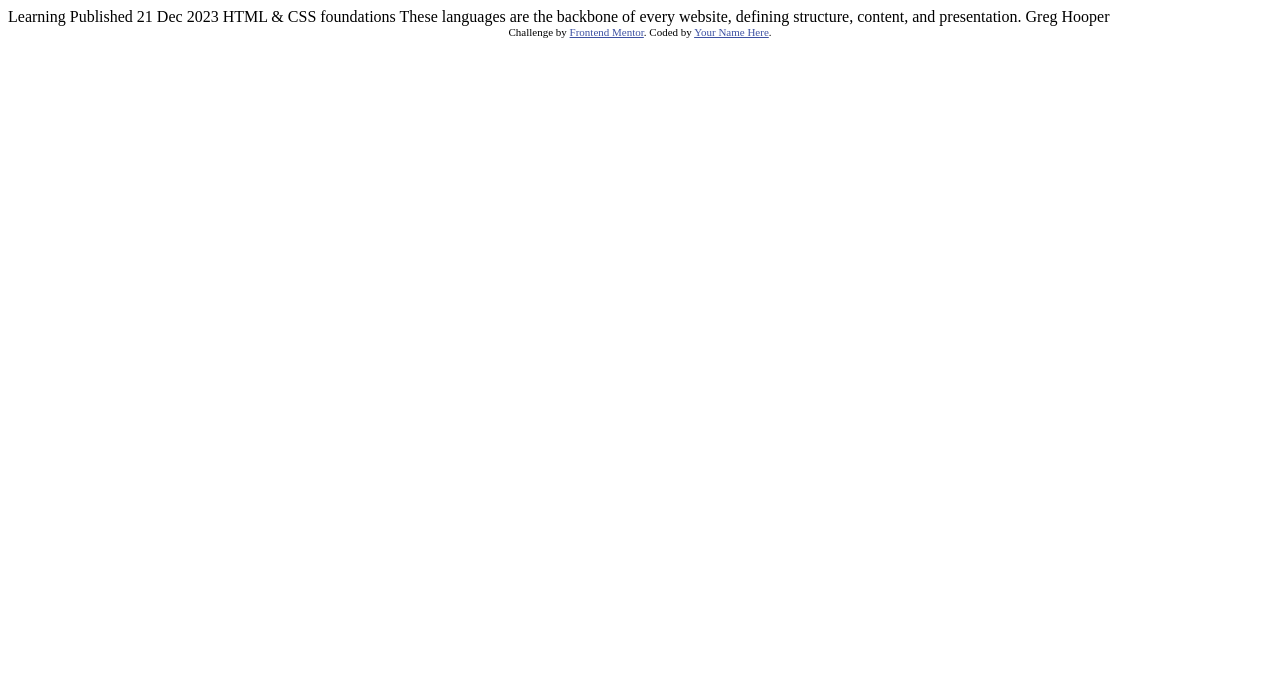
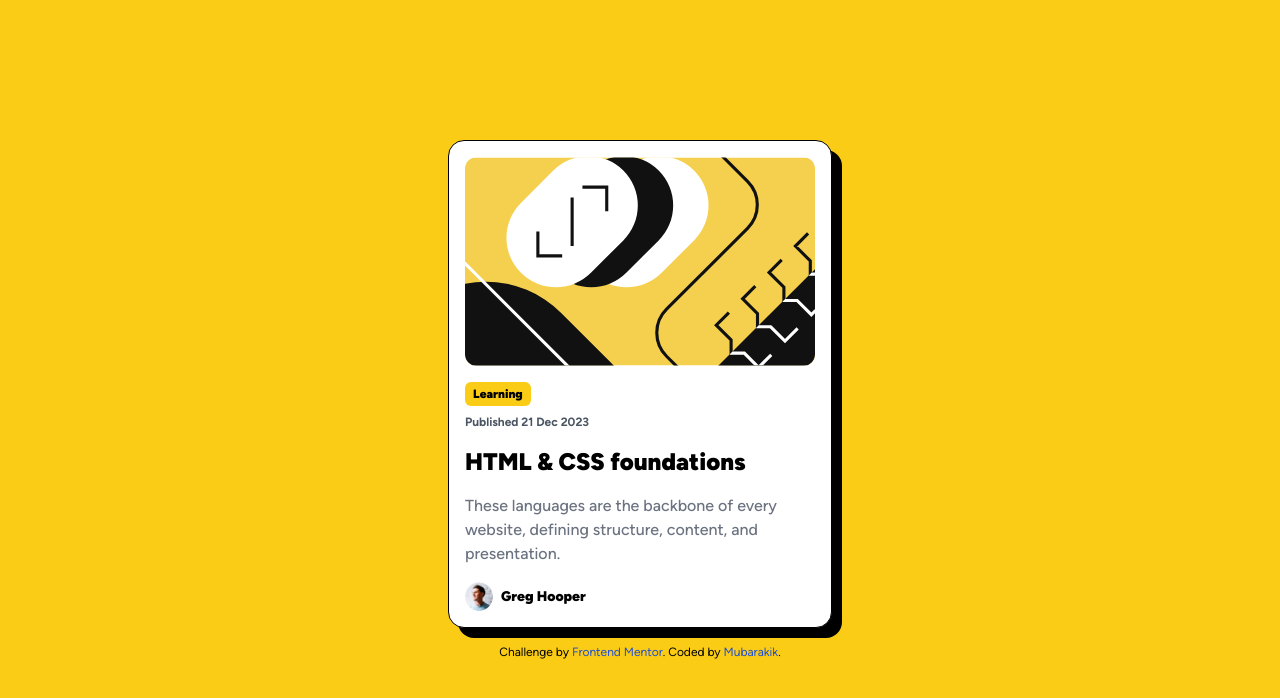
Before and after one commit to mubarakik/blog-preview-card-main, a plain HTML site: page index.html in a window 1280 px wide. Drawn offline with nearby package versions, Linux system fonts and the light colour scheme.

Commit message:
Apply design styles using tailwind

```diff
--- a/index.html
+++ b/index.html
@@ -3,32 +3,53 @@
 <head>
   <meta charset="UTF-8">
   <meta name="viewport" content="width=device-width, initial-scale=1.0"> <!-- displays site properly based on user's device -->
-
   <link rel="icon" type="image/png" sizes="32x32" href="./assets/images/favicon-32x32.png">
-
   <title>Frontend Mentor | Blog preview card</title>
 
+  <script src="https://cdn.tailwindcss.com"></script>
   <!-- Feel free to remove these styles or customise in your own stylesheet 👍 -->
   <style>
-    .attribution { font-size: 11px; text-align: center; }
-    .attribution a { color: hsl(228, 45%, 44%); }
+    @font-face {
+      font-family: 'Figtree';
+      src: url('./assets/fonts/Figtree-VariableFont_wght.ttf') format('truetype');
+      font-weight: 100 900; /* Assuming variable weights from 100 to 900 */
+      font-style: normal;
+    }
+
+    @font-face {
+      font-family: 'Figtree';
+      src: url('./assets/Figtree-Italic-VariableFont_wght.ttf') format('truetype');
+      font-weight: 100 900;
+      font-style: italic;
+    }
+
+    body {
+      font-family: 'Figtree', sans-serif;
+    }
+
+
   </style>
 </head>
-<body>
+<body class="bg-yellow-400 h-screen w-screen flex flex-col items-center justify-center">
+  <main class="bg-white max-w-xs sm:max-w-sm p-4 rounded-2xl flex flex-col gap-4 border border-black shadow-[10px_10px_0px_0px_#000000]">
+    <img class="w-full rounded-xl" src="./assets/images/illustration-article.svg" alt="Blog Image"/>
+    <div class="flex flex-col gap-2">
+      <div class="bg-yellow-400 font-black text-xs self-start px-2 py-1 rounded-md">Learning</div>
+      <div class="text-xs font-bold text-gray-600">Published 21 Dec 2023</div>
+    </div>
+    <h3 class="text-2xl font-black hover:text-yellow-400 hover:cursor-pointer">HTML & CSS foundations</h3>
+    <p class="text-gray-500 text-md font-medium">
+      These languages are the backbone of every website, defining structure, content, and presentation.
+    </p>
+    <div class="flex items-center gap-2">
+      <img class="rounded-full w-7" src="./assets/images/image-avatar.webp" alt="Avatar of Greg Hooper the author">
+      <p class="text-sm font-black">Greg Hooper</p>
+    </div>
 
-  Learning
-
-  Published 21 Dec 2023
-
-  HTML & CSS foundations
-
-  These languages are the backbone of every website, defining structure, content, and presentation.
-
-  Greg Hooper
-
-  <div class="attribution">
-    Challenge by <a href="https://www.frontendmentor.io?ref=challenge" target="_blank">Frontend Mentor</a>.
-    Coded by <a href="#">Your Name Here</a>.
-  </div>
+  </main>
+  <footer class="text-xs text-center mt-4">
+    Challenge by <a class="text-blue-700" href="https://www.frontendmentor.io?ref=challenge" target="_blank">Frontend Mentor</a>.
+    Coded by <a class="text-blue-700" href="#">Mubarakik</a>.
+  </footer>
 </body>
 </html>
```
